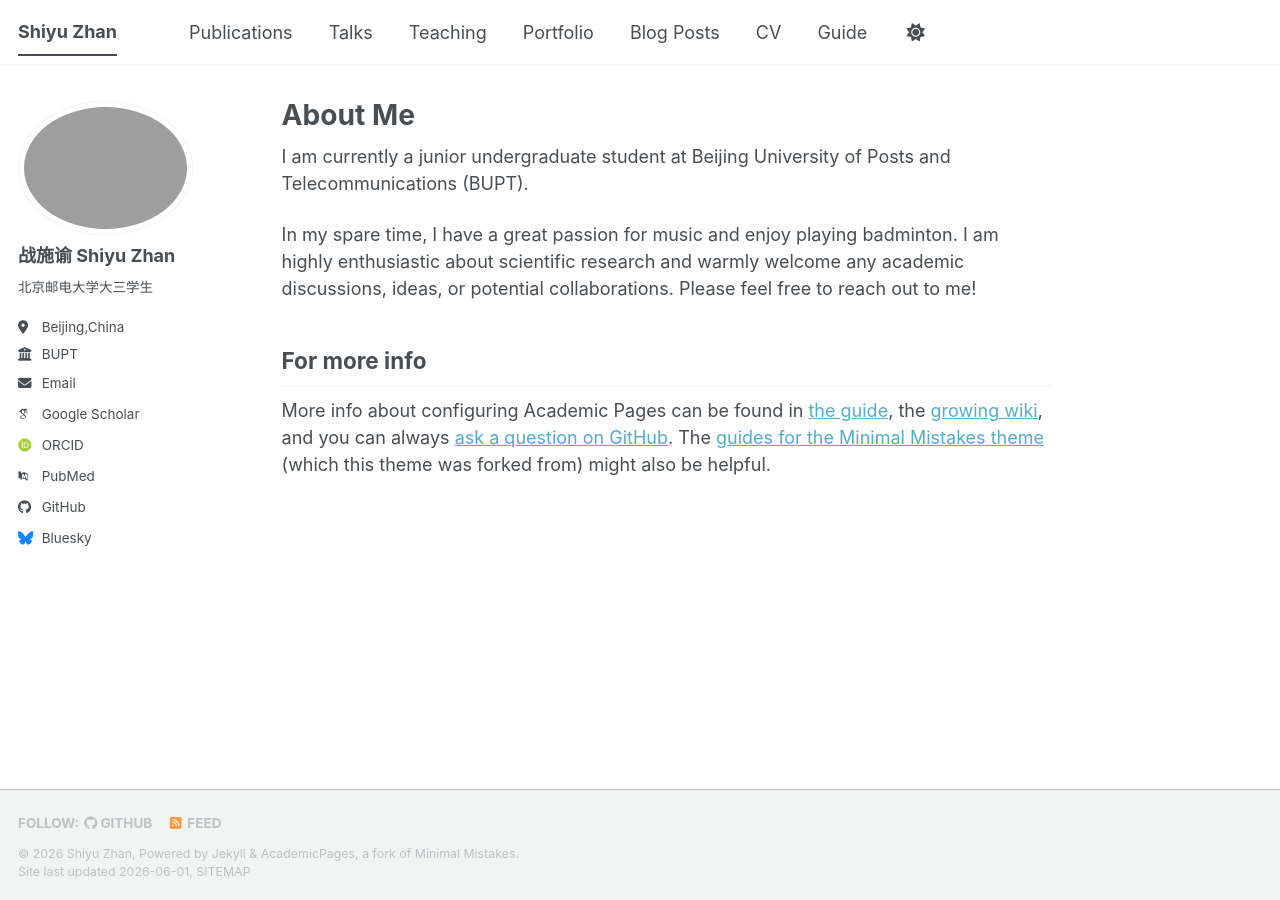
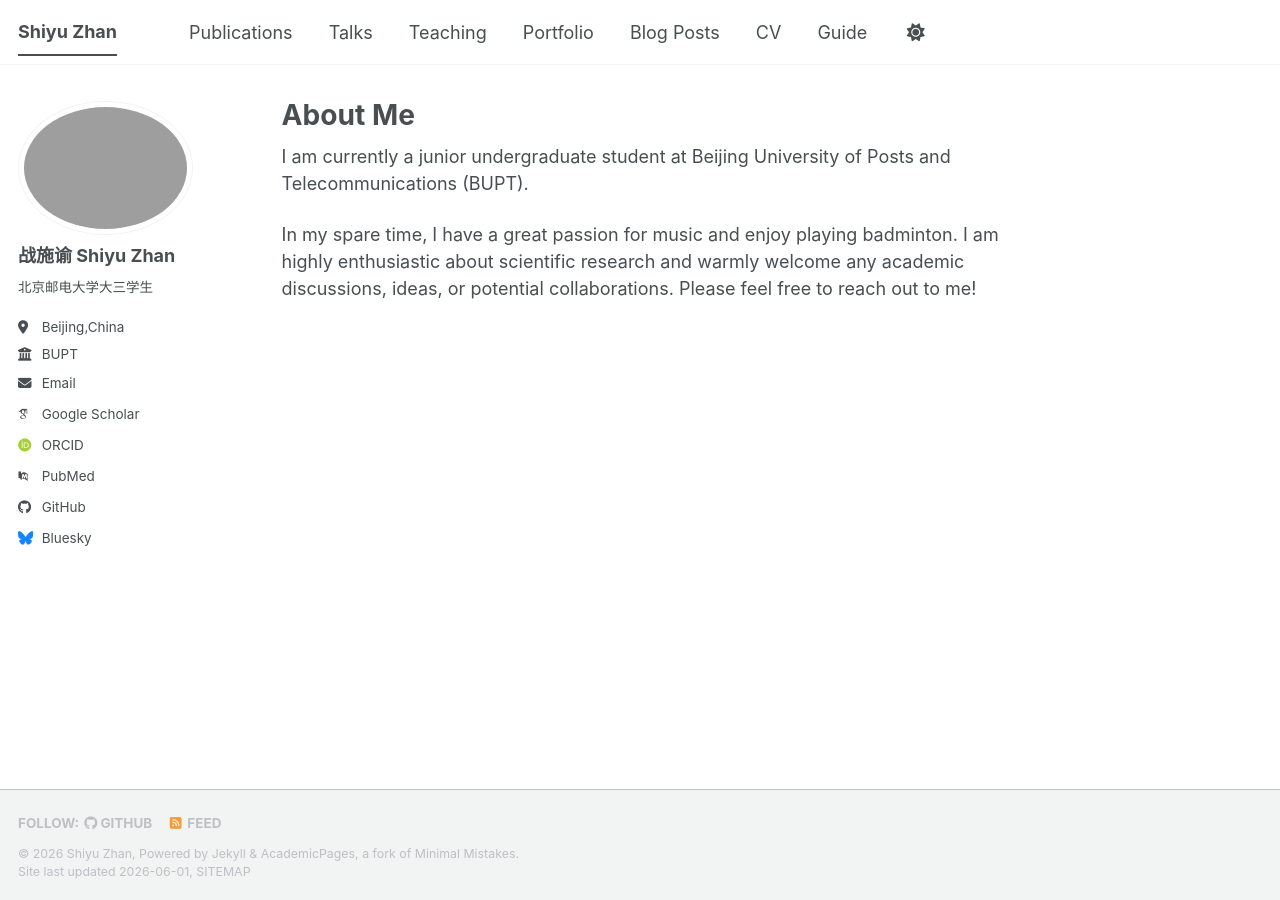
Before and after one commit to zhanshiyu2004/zhanshiyu2004.github.io, a Jekyll site: the page built from _pages/about.md, in a window 1280 px wide. Built offline with Jekyll 4.4.1, drawn with Linux system fonts in a browser that asks for light colours; some web fonts are replaced; a script bundle is joined from its source files by our own code; library files that are not in the unit come from our copies.

Commit message:
Update about.md

```diff
--- a/_pages/about.md
+++ b/_pages/about.md
@@ -10,7 +10,3 @@
 I am currently a junior undergraduate student at Beijing University of Posts and Telecommunications (BUPT).
 
 In my spare time, I have a great passion for music and enjoy playing badminton. I am highly enthusiastic about scientific research and warmly welcome any academic discussions, ideas, or potential collaborations. Please feel free to reach out to me!
-
-For more info
-------
-More info about configuring Academic Pages can be found in [the guide](https://academicpages.github.io/markdown/), the [growing wiki](https://github.com/academicpages/academicpages.github.io/wiki), and you can always [ask a question on GitHub](https://github.com/academicpages/academicpages.github.io/discussions). The [guides for the Minimal Mistakes theme](https://mmistakes.github.io/minimal-mistakes/docs/configuration/) (which this theme was forked from) might also be helpful.
```
